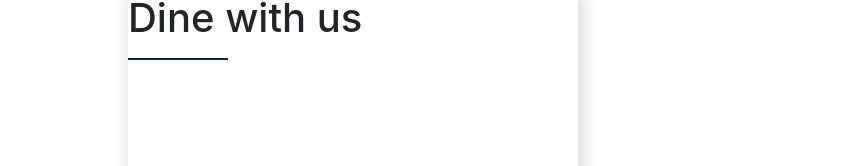
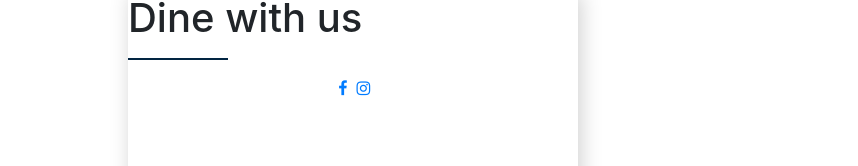
Before and after one commit to dolanmiu/Janchi-Website, an Angular app: page / in a window 1280 px wide. Shown: the part 616-782 px from the top of the page, without its empty margins (0-858 px from the left). Built offline with nearby package versions, Linux system fonts and the light colour scheme; what @agm/core would draw is missing.

Commit message:
Add social media

```diff
--- a/src/app/footer/footer.component.html
+++ b/src/app/footer/footer.component.html
@@ -6,4 +6,13 @@
 <div class="contact-card">
     <h1>Dine with us</h1>
     <hr>
+
+    <div class="social-media">
+        <a target="_blank" href="https://www.facebook.com/JanchiKoreanKitchen/">
+            <i class="fa fa-facebook fa-fw" aria-hidden="true"></i>
+        </a>
+        <a target="_blank" href="https://www.instagram.com/janchikoreankitchen/">
+            <i class="fa fa-instagram fa-fw" aria-hidden="true"></i>
+        </a>
+    </div>
 </div>
--- a/src/app/footer/footer.component.scss
+++ b/src/app/footer/footer.component.scss
@@ -20,6 +20,10 @@ agm-map {
     left: 10%;
     position: absolute;
     width: 450px;
+
+    .social-media {
+        text-align: center;
+    }
 }
 
 hr {
```
